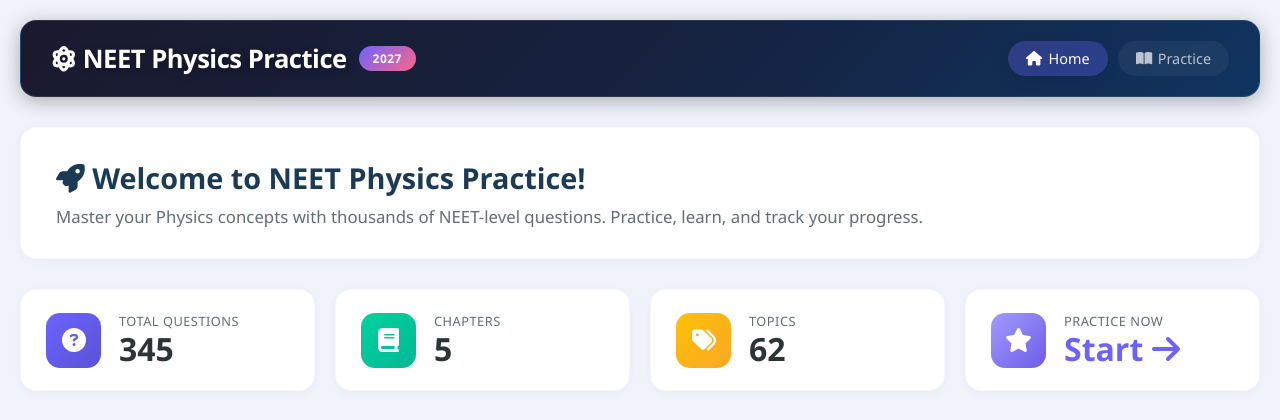
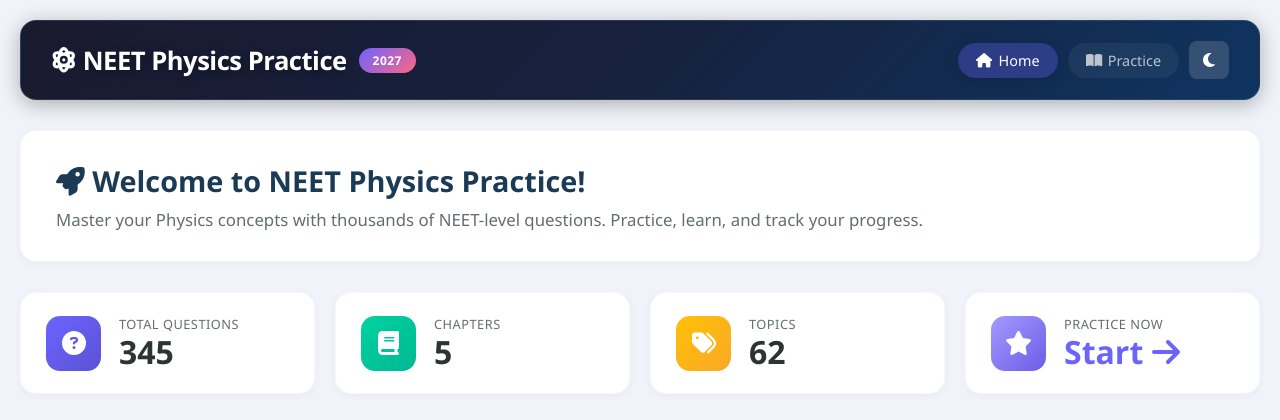
Before and after one commit to mathswithprasantasir-physics/prasantasir-physics, a Flask app: page / in a window 1280 px wide. Shown: the top 420 px of the page. Run offline with Flask 3, Linux system fonts and the light colour scheme.

Commit message:
Update index.html

```diff
--- a/templates/student/index.html
+++ b/templates/student/index.html
@@ -115,7 +115,7 @@
         color: #6C63FF !important;
     }
 
-    /* ===== CHAPTER GRID (แทน Topic) ===== */
+    /* ===== CHAPTER GRID ===== */
     .chapter-grid {
         display: grid !important;
         grid-template-columns: repeat(auto-fill, minmax(280px, 1fr)) !important;
@@ -387,6 +387,23 @@
         gap: 10px !important;
         flex-wrap: wrap !important;
         justify-content: flex-end !important;
+        align-items: center !important;
+    }
+
+    /* ===== DARK TOGGLE ===== */
+    .dark-toggle {
+        background: rgba(255,255,255,0.15) !important;
+        border: none !important;
+        color: white !important;
+        padding: 8px 14px !important;
+        border-radius: 8px !important;
+        cursor: pointer !important;
+        font-size: 1rem !important;
+        transition: all 0.3s ease !important;
+    }
+
+    .dark-toggle:hover {
+        background: rgba(255,255,255,0.25) !important;
     }
 
     @media (max-width: 768px) {
@@ -447,6 +464,9 @@
         <nav>
             <a href="{{ url_for('student_home') }}" class="active"><i class="fas fa-home"></i> Home</a>
             <a href="{{ url_for('student_practice') }}"><i class="fas fa-book-open"></i> Practice</a>
+            <button onclick="toggleDarkMode()" class="dark-toggle">
+                <i class="fas fa-moon"></i>
+            </button>
         </nav>
     </header>
 
@@ -492,7 +512,7 @@
         </div>
     </div>
 
-    <!-- ===== CHAPTERS (Topic-এর বদলে Chapter) ===== -->
+    <!-- ===== CHAPTERS ===== -->
     {% if chapter_stats %}
     <div style="display:flex; justify-content:space-between; align-items:center; flex-wrap:wrap; margin-bottom:20px;">
         <h3 class="section-title" style="margin-bottom:0;"><i class="fas fa-book"></i> Chapters</h3>
```
